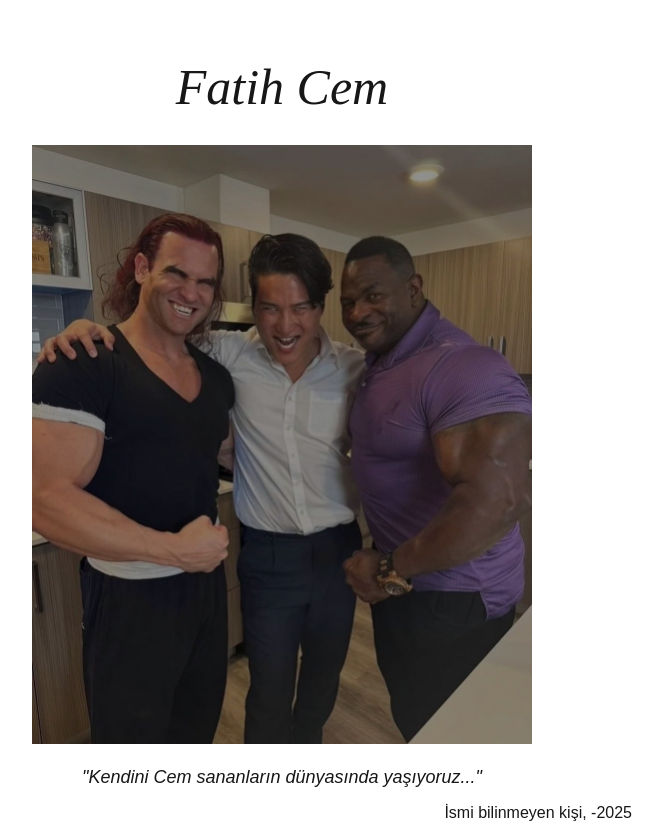
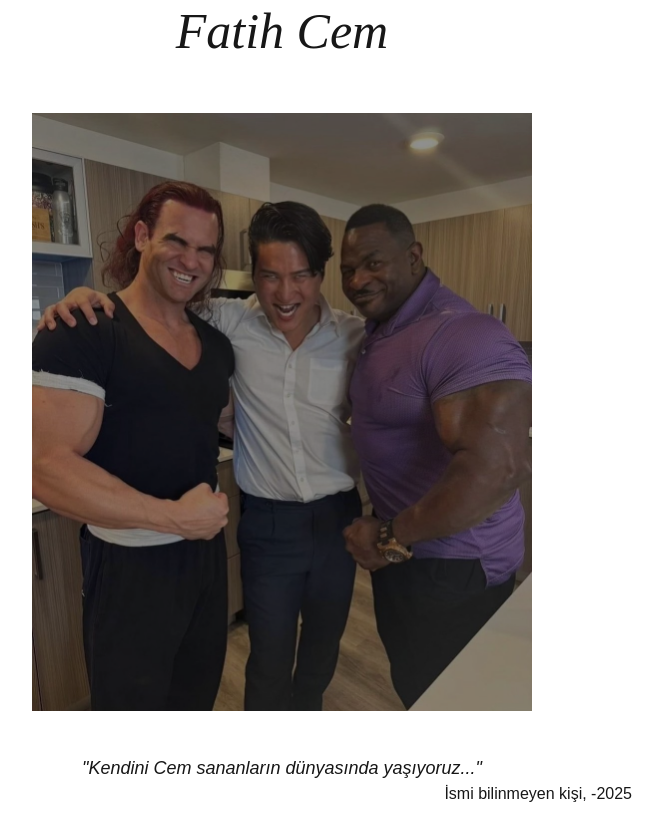
Before and after one commit to Bruhun/learnreact, a Next.js app: page / in a window 1280 px wide. Shown: the whole page, without its empty margins (358-1021 px from the left). Built offline with nearby package versions, Linux system fonts and the light colour scheme.

Commit message:
Changed margins

```diff
--- a/src/app/page.tsx
+++ b/src/app/page.tsx
@@ -7,7 +7,7 @@ export default function Home() {
   const imagePaths = getImagePaths();
 
   return (
-    <div style={{marginTop: "50px", display: "flex", flexDirection: "column", height: "90vh"}}>
+    <div style={{display: "flex",flexDirection: "column",  height: "100vh",alignItems: "center",gap: "1.5rem",justifyContent: "center"}}>
 
       <h1 style={{fontSize: "50px", fontStyle: "italic", fontFamily: "Bastligen"}}>
         <center>Fatih Cem</center>
@@ -17,8 +17,6 @@ export default function Home() {
       <RandomImage imagePaths={imagePaths} />
 
       <div style={{
-        marginTop: "auto",
-        marginBottom: "50px",
         width: "80%",
         maxWidth: "700px",
         position: "relative",
@@ -28,7 +26,6 @@ export default function Home() {
           textAlign: "center",
           fontSize: "18px",
           fontStyle: "italic",
-          marginBottom: "10px"
         }}>
           &quot;Kendini Cem sananların dünyasında yaşıyoruz...&quot;
         </p>
@@ -36,7 +33,6 @@ export default function Home() {
         <p style={{
           textAlign: "right",
           fontSize: "16px",
-          marginTop: "5px"
         }}>
           İsmi bilinmeyen kişi, -2025
         </p>
```
